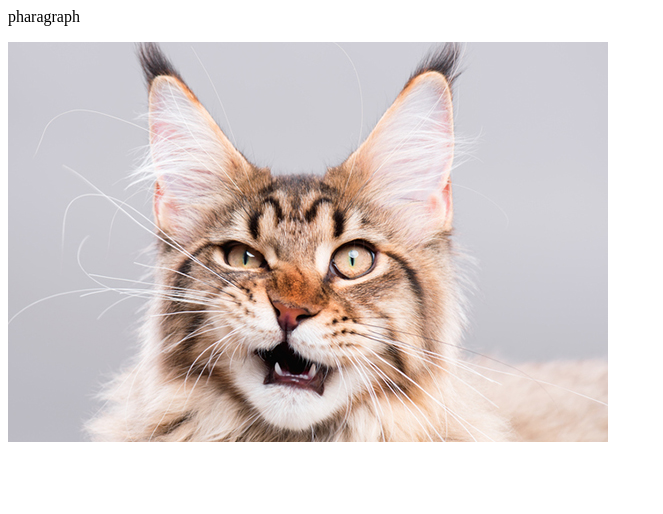
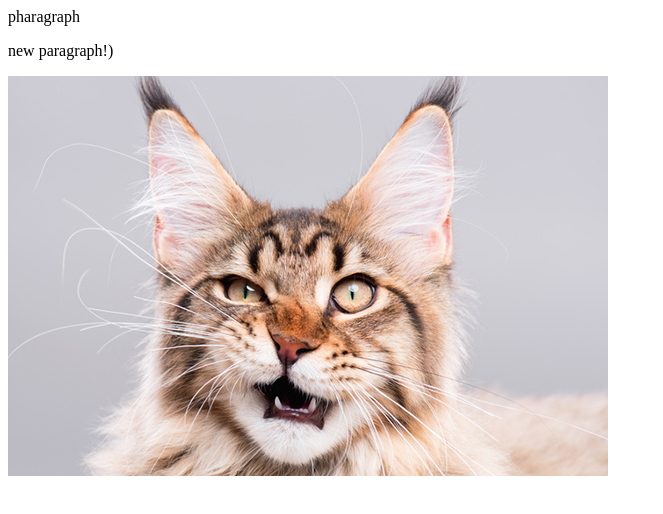
Before and after one commit to ilnuribat/nginx-ex, a plain HTML site: page htmls/index.html in a window 1280 px wide. Shown: the whole page, without its empty margins (0-663 px from the left). Drawn offline with Linux system fonts and the light colour scheme.

Commit message:
make static files as volume

```diff
--- a/htmls/index.html
+++ b/htmls/index.html
@@ -2,6 +2,7 @@
 <title>nginx example</title>
 <body>
 <p>pharagraph</p>
+<p>new paragraph!)<p/>
 <img src="../images/cat.jpg"/>
 </body>
 </html>
```
Also changed, not shown: 2 other files.
